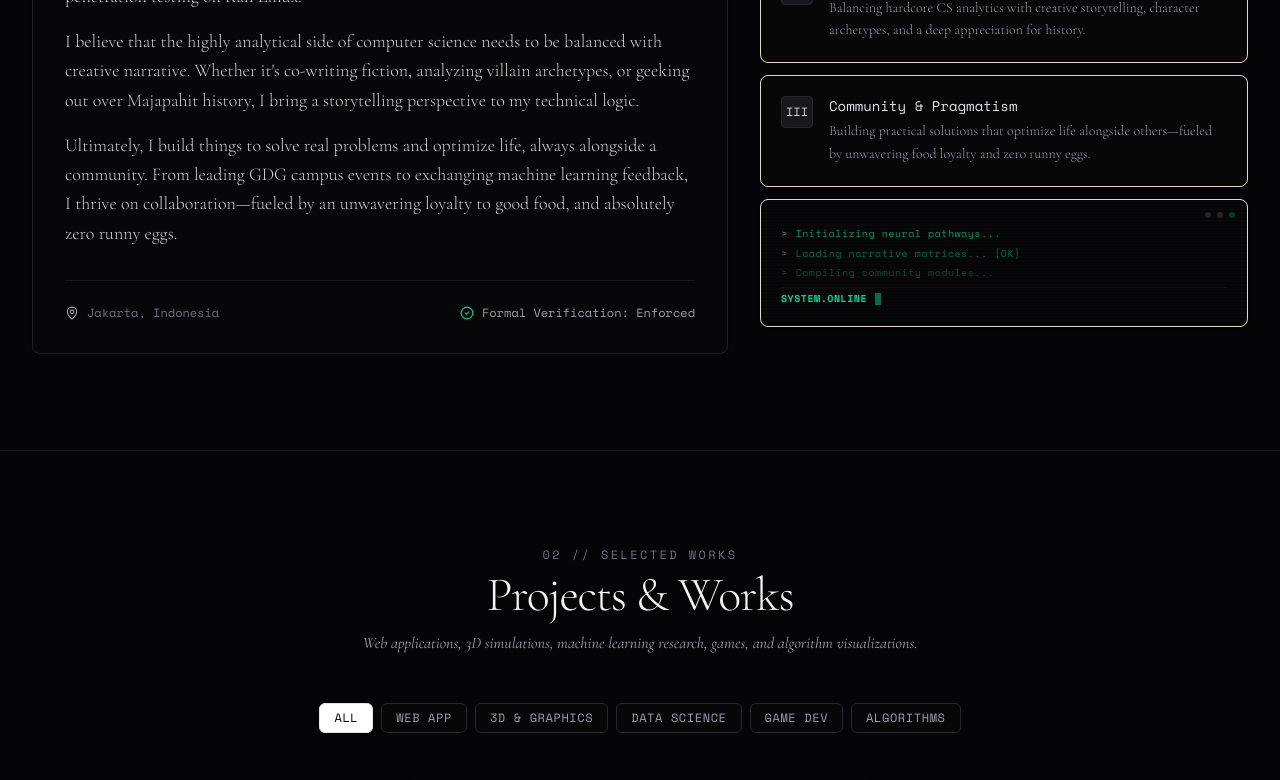
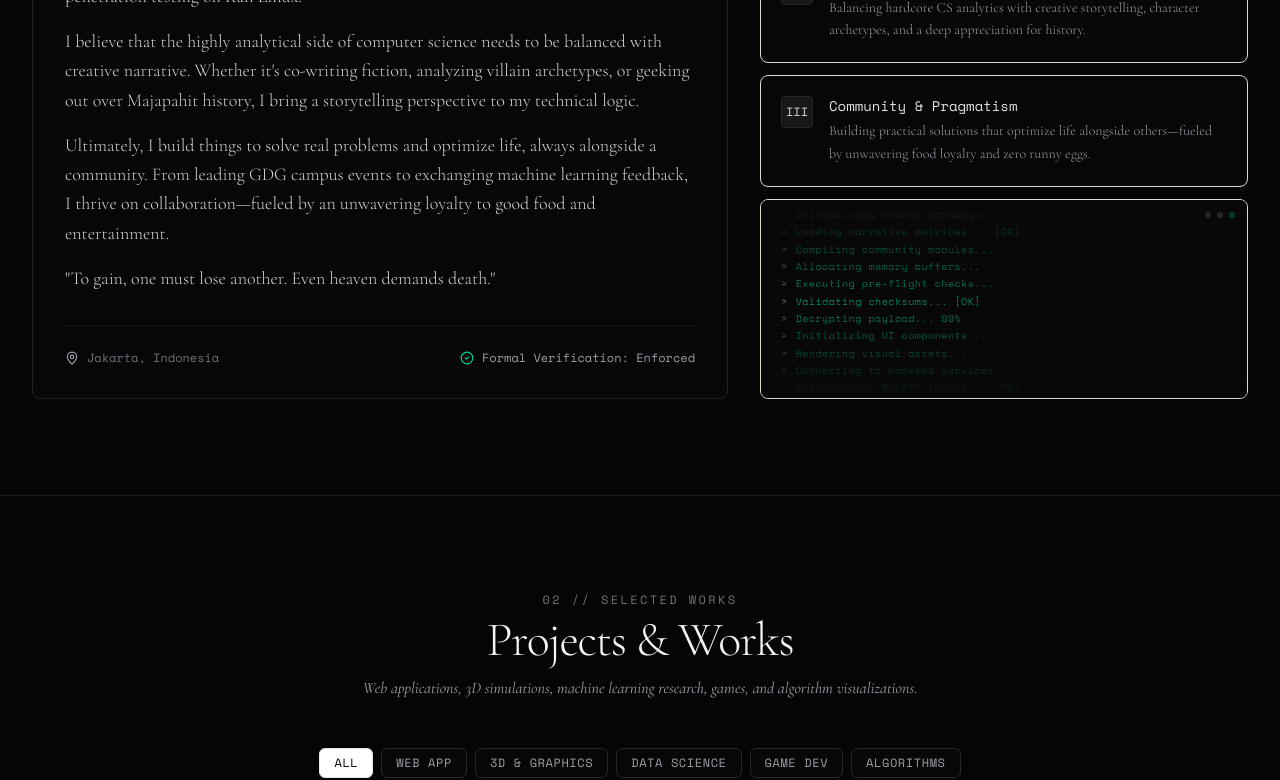
Before and after one commit to MichaelFirstAC/Personal-Website-Nocturne, a React (Vite) app: page / in a window 1280 px wide. Shown: the part 1200-1980 px from the top of the page. Built offline with nearby package versions, Linux system fonts and the light colour scheme; a web font is replaced by a local one.

Commit message:
feat: Add Pacman and Galaga pixel companions, update terminal animation, fix contact overflow, update README

```diff
--- a/src/components/ContactSection.tsx
+++ b/src/components/ContactSection.tsx
@@ -44,26 +44,38 @@ export const ContactSection: React.FC<ContactSectionProps> = ({ profile }) => {
               </div>
 
               <div className="space-y-2.5 text-xs font-mono-code">
-                <div className="p-3 rounded-md bg-zinc-900/70 border border-zinc-850 flex items-center justify-between">
-                  <span className="text-zinc-500 uppercase">Primary Email:</span>
+                <div className="p-3 rounded-md bg-zinc-900/70 border border-zinc-850 flex flex-col sm:flex-row sm:items-center justify-between gap-1 sm:gap-4">
+                  <span className="text-zinc-500 uppercase shrink-0">Primary Email:</span>
                   <a
                     href={`mailto:${profile.email}`}
-                    className="text-zinc-200 hover:text-white transition-colors"
+                    className="text-zinc-200 hover:text-white transition-colors break-all sm:text-right"
                   >
                     {profile.email}
                   </a>
                 </div>
 
-                {profile.phonePlaceholder && (
-                  <div className="p-3 rounded-md bg-zinc-900/70 border border-zinc-850 flex items-center justify-between">
-                    <span className="text-zinc-500 uppercase">Phone:</span>
-                    <span className="text-zinc-300">{profile.phonePlaceholder}</span>
+                {profile.secondaryEmail && (
+                  <div className="p-3 rounded-md bg-zinc-900/70 border border-zinc-850 flex flex-col sm:flex-row sm:items-center justify-between gap-1 sm:gap-4">
+                    <span className="text-zinc-500 uppercase shrink-0">Secondary Email:</span>
+                    <a
+                      href={`mailto:${profile.secondaryEmail}`}
+                      className="text-zinc-200 hover:text-white transition-colors break-all sm:text-right"
+                    >
+                      {profile.secondaryEmail}
+                    </a>
                   </div>
                 )}
 
-                <div className="p-3 rounded-md bg-zinc-900/70 border border-zinc-850 flex items-center justify-between">
-                  <span className="text-zinc-500 uppercase">Location:</span>
-                  <span className="text-zinc-300">{profile.location}</span>
+                {profile.phonePlaceholder && (
+                  <div className="p-3 rounded-md bg-zinc-900/70 border border-zinc-850 flex flex-col sm:flex-row sm:items-center justify-between gap-1 sm:gap-4">
+                    <span className="text-zinc-500 uppercase shrink-0">Phone:</span>
+                    <span className="text-zinc-300 break-words sm:text-right">{profile.phonePlaceholder}</span>
+                  </div>
+                )}
+
+                <div className="p-3 rounded-md bg-zinc-900/70 border border-zinc-850 flex flex-col sm:flex-row sm:items-center justify-between gap-1 sm:gap-4">
+                  <span className="text-zinc-500 uppercase shrink-0">Location:</span>
+                  <span className="text-zinc-300 break-words sm:text-right">{profile.location}</span>
                 </div>
               </div>
 
@@ -97,10 +109,15 @@ export const ContactSection: React.FC<ContactSectionProps> = ({ profile }) => {
                       </a>
                     )}
                     {profile.discord && (
-                      <div className="px-3 py-2 rounded-md border border-zinc-800 hover:border-zinc-600 bg-zinc-900 text-zinc-300 hover:text-white flex items-center justify-center space-x-1.5 text-xs font-mono-code transition-colors cursor-copy" onClick={() => navigator.clipboard.writeText(profile.discord)}>
+                      <a
+                        href={profile.discord}
+                        target="_blank"
+                        rel="noreferrer"
+                        className="px-3 py-2 rounded-md border border-zinc-800 hover:border-zinc-600 bg-zinc-900 text-zinc-300 hover:text-white flex items-center justify-center space-x-1.5 text-xs font-mono-code transition-colors"
+                      >
                         <MessageSquare className="w-3.5 h-3.5" />
-                        <span>Discord: {profile.discord}</span>
-                      </div>
+                        <span>Discord</span>
+                      </a>
                     )}
                     {profile.linkedin && (
                       <a
--- a/src/components/GothicFooter.tsx
+++ b/src/components/GothicFooter.tsx
@@ -20,7 +20,7 @@ export const GothicFooter: React.FC<GothicFooterProps> = ({ profile }) => {
             {profile.name}
           </div>
           <div className="font-serif italic text-zinc-400 text-sm tracking-wide">
-            &ldquo;In Tenebris Lux Architecturae — Verbum Invariantis Manet In Aeternum.&rdquo;
+            &ldquo;"I slept, with the poets lips as my pillow."&rdquo;
           </div>
         </div>
 
--- a/src/components/HeroSection.tsx
+++ b/src/components/HeroSection.tsx
@@ -49,7 +49,7 @@ export const HeroSection: React.FC<HeroSectionProps> = ({
             className="space-y-3 mb-6"
           >
             <h1 className="font-serif text-5xl sm:text-7xl lg:text-8xl tracking-tight text-zinc-100 font-light select-all leading-none">
-              {profile.name}
+              MichaelFirstAC
             </h1>
             <div className="text-sm sm:text-base font-mono-code tracking-[0.2em] text-zinc-400 uppercase">
               {profile.title}
--- a/src/components/ManifestoSection.tsx
+++ b/src/components/ManifestoSection.tsx
@@ -28,6 +28,34 @@ export const ManifestoSection: React.FC<ManifestoSectionProps> = ({ profile }) =
       latin: 'Communitas et Usus',
       desc: 'Building practical solutions that optimize life alongside others—fueled by unwavering food loyalty and zero runny eggs.'
     }
+  ];
+
+  const terminalLogs = [
+    "Boot sequence initiated...",
+    "Establishing secure connection... [OK]",
+    "Syncing global state variables...",
+    "Bypassing security protocols... [WARN]",
+    "Calibrating logic gates...",
+    "Initializing neural pathways...",
+    "Loading narrative matrices... [OK]",
+    "Compiling community modules...",
+    "Allocating memory buffers...",
+    "Executing pre-flight checks...",
+    "Validating checksums... [OK]",
+    "Decrypting payload... 99%",
+    "Initializing UI components...",
+    "Rendering visual assets...",
+    "Connecting to backend services...",
+    "Establishing WebRTC tunnel... [OK]",
+    "Checking for updates...",
+    "No updates found. Running latest build.",
+    "Activating core subsystems...",
+    "System temperature optimal.",
+    "Starting main execution loop...",
+    "Awaiting user input...",
+    "Ping latency: 12ms",
+    "Handshake successful.",
+    "SYSTEM.ONLINE"
   ];
 
   return (
@@ -112,30 +140,30 @@ export const ManifestoSection: React.FC<ManifestoSectionProps> = ({ profile }) =
             ))}
 
             {/* Digital Terminal Animation Box */}
-            <div className="p-5 rounded-lg border border-zinc-850 bg-zinc-950/80 text-xs font-mono-code relative overflow-hidden group h-32 flex flex-col justify-end shadow-sm">
-              <div className="absolute inset-0 bg-[linear-gradient(transparent_50%,rgba(0,0,0,0.25)_50%)] bg-[length:100%_4px] pointer-events-none z-10" />
+            <div className="p-5 rounded-lg border border-zinc-850 bg-zinc-950 text-xs font-mono-code relative overflow-hidden group h-[200px] shadow-sm">
+              {/* Scanlines Overlay */}
+              <div className="absolute inset-0 bg-[linear-gradient(transparent_50%,rgba(0,0,0,0.25)_50%)] bg-[length:100%_4px] pointer-events-none z-20" />
 
-              <div className="relative z-20 space-y-1.5 text-[10px] text-emerald-500/80 tracking-wider">
-                <div className="flex items-center space-x-2">
-                  <span className="text-zinc-500">{'>'}</span>
-                  <span>Initializing neural pathways...</span>
-                </div>
-                <div className="flex items-center space-x-2 opacity-70">
-                  <span className="text-zinc-500">{'>'}</span>
-                  <span>Loading narrative matrices... [OK]</span>
-                </div>
-                <div className="flex items-center space-x-2 opacity-50">
-                  <span className="text-zinc-500">{'>'}</span>
-                  <span>Compiling community modules...</span>
-                </div>
-                <div className="flex items-center space-x-2 mt-2 pt-1 border-t border-zinc-900/50">
-                  <span className="text-emerald-400 font-bold">SYSTEM.ONLINE</span>
-                  <span className="w-1.5 h-3 bg-emerald-400 animate-pulse block" />
+              {/* Vertical Fade Edges */}
+              <div className="absolute inset-0 bg-gradient-to-b from-zinc-950 via-transparent to-zinc-950 pointer-events-none z-30" />
+
+              {/* Scrolling Container */}
+              <div className="relative z-10 text-[10px] text-emerald-500/80 tracking-wider w-full h-full">
+                <div className="animate-terminal-scroll flex flex-col">
+                  {[...terminalLogs, ...terminalLogs].map((log, idx) => (
+                    <div key={idx} className="flex items-center space-x-2 py-0.5">
+                      <span className="text-zinc-500 shrink-0">{'>'}</span>
+                      <span className={log === 'SYSTEM.ONLINE' ? 'text-emerald-400 font-bold' : ''}>{log}</span>
+                      {log === 'SYSTEM.ONLINE' && (
+                        <span className="w-1.5 h-3 bg-emerald-400 animate-pulse block" />
+                      )}
+                    </div>
+                  ))}
                 </div>
               </div>
 
               {/* Status Indicators */}
-              <div className="absolute top-3 right-3 flex space-x-1.5 z-20">
+              <div className="absolute top-3 right-3 flex space-x-1.5 z-40">
                 <div className="w-1.5 h-1.5 rounded-full bg-zinc-700 animate-[pulse_2s_infinite]" />
                 <div className="w-1.5 h-1.5 rounded-full bg-zinc-700 animate-[pulse_2s_infinite_200ms]" />
                 <div className="w-1.5 h-1.5 rounded-full bg-emerald-500/50 animate-[pulse_2s_infinite_400ms]" />
--- a/src/components/PixelCompanion.tsx
+++ b/src/components/PixelCompanion.tsx
@@ -216,7 +216,10 @@ const Companion = ({
         </div>
 
         {/* Chat bubble on hover */}
-        <div className="absolute -top-6 left-1/2 -translate-x-1/2 opacity-0 group-hover:opacity-100 transition-opacity bg-zinc-900 border border-zinc-500 text-zinc-300 text-[9px] font-mono-code px-2 py-1 rounded whitespace-nowrap pointer-events-none shadow-lg z-10">
+        <div
+          className="absolute -top-6 left-1/2 opacity-0 group-hover:opacity-100 transition-opacity bg-zinc-900 border border-zinc-500 text-zinc-300 text-[9px] font-mono-code px-2 py-1 rounded whitespace-nowrap pointer-events-none shadow-lg z-10"
+          style={{ transform: `translateX(-50%) scale(${1 / scale})`, transformOrigin: 'bottom center' }}
+        >
           {speech}
         </div>
       </div>
--- a/src/data/initialData.ts
+++ b/src/data/initialData.ts
@@ -11,17 +11,19 @@ export const initialProfile: ProfileInfo = {
   manifesto: [
     'My engineering philosophy is rooted in relentless technical curiosity. I never just stick to one lane—one week I\'m building full-stack applications with Next.js and Firebase, the next I\'m running Graph Neural Networks for drug repurposing, and then I\'m diving into penetration testing on Kali Linux.',
     'I believe that the highly analytical side of computer science needs to be balanced with creative narrative. Whether it\'s co-writing fiction, analyzing villain archetypes, or geeking out over Majapahit history, I bring a storytelling perspective to my technical logic.',
-    'Ultimately, I build things to solve real problems and optimize life, always alongside a community. From leading GDG campus events to exchanging machine learning feedback, I thrive on collaboration—fueled by an unwavering loyalty to good food, and absolutely zero runny eggs.'
+    'Ultimately, I build things to solve real problems and optimize life, always alongside a community. From leading GDG campus events to exchanging machine learning feedback, I thrive on collaboration—fueled by an unwavering loyalty to good food and entertainment.',
+    '"To gain, one must lose another. Even heaven demands death."',
   ],
   location: 'Jakarta, Indonesia',
   status: 'OPEN TO OPPORTUNITIES & COLLABORATIONS',
   email: 'mchandrarietta@gmail.com',
-  phonePlaceholder: '+6281574122635',
+  secondaryEmail: 'michael.chandrarietta@binus.ac.id',
+  phonePlaceholder: 'Inquire through Email',
   pgpKey: '',
   github: 'https://github.com/MichaelFirstAC',
   twitter: '',
   linkedin: 'https://www.linkedin.com/in/michael-arianno-chandrarieta-06bb0928a/',
-  discord: '503029413764399105',
+  discord: 'https://discord.com/users/503029413764399105',
   instagram: 'https://www.instagram.com/michael.arianno/'
 };
 
--- a/src/index.css
+++ b/src/index.css
@@ -184,3 +184,12 @@
     background: #ffffff !important;
   }
 }
+
+@keyframes terminal-scroll {
+  0% { transform: translateY(0); }
+  100% { transform: translateY(-50%); }
+}
+
+.animate-terminal-scroll {
+  animation: terminal-scroll 30s linear infinite;
+}
--- a/src/types.ts
+++ b/src/types.ts
@@ -15,6 +15,7 @@ export interface ProfileInfo {
   location: string;
   status: string;
   email: string;
+  secondaryEmail?: string;
   pgpKey: string;
   phonePlaceholder: string;
   github: string;
```
Also changed, not shown: 1 other file (tests, documents, lock files or other folders).
